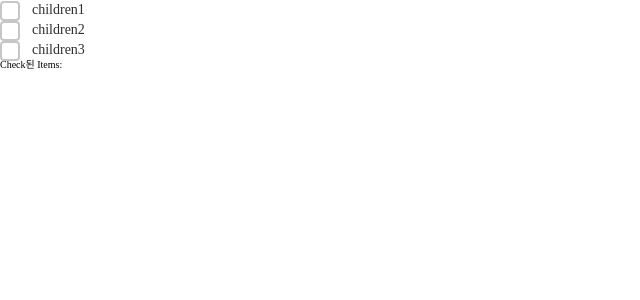
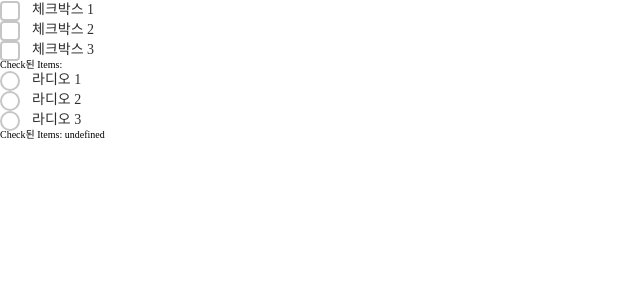
Before and after one commit to Sudal1/React-Common-UI, a React (Create React App) app: page / in a window 1280 px wide. Shown: the top 300 px of the page, without its empty margins (0-640 px from the left). Built offline with nearby package versions, Linux system fonts and the light colour scheme.

Commit message:
Test components

```diff
--- a/src/App.tsx
+++ b/src/App.tsx
@@ -1,9 +1,9 @@
 import { useState } from 'react'
-import Global from './css/reset'
 import './App.css'
-
-import { type Item } from 'stories/inputs/CheckboxGroup'
-import CheckboxGroup from 'stories/inputs/CheckboxGroup'
+import CheckboxGroup2 from 'stories/inputs/CheckboxGroup2'
+import Checkbox from 'stories/inputs/Checkbox'
+import Radio from 'stories/inputs/Radio'
+import RadioGroup from 'stories/inputs/RadioGroup'
 
 function App() {
   const items = [
@@ -24,17 +24,24 @@ function App() {
     },
   ]
 
-  const [selectedItems, setSelectedItems] = useState<Item[]>([])
+  const [selectedItems, setSelectedItems] = useState<(string | number)[]>([])
+  const [selectedItems2, setSelectedItems2] = useState<string | number>()
 
   return (
     <>
-      <Global />
-      <CheckboxGroup
-        items={items}
-        selectedItems={selectedItems}
-        onChange={setSelectedItems}
-      />
-      <p>{`Check된 Items: ${selectedItems.map(({ value }) => value).join(' ')}`}</p>
+      <CheckboxGroup2 selectedValues={selectedItems} onChange={setSelectedItems}>
+        <Checkbox value="checkbox1">체크박스 1</Checkbox>
+        <Checkbox value="checkbox2">체크박스 2</Checkbox>
+        <Checkbox value="checkbox3">체크박스 3</Checkbox>
+      </CheckboxGroup2>
+      <p>{`Check된 Items: ${selectedItems.join(' ')}`}</p>
+
+      <RadioGroup selectedValue={selectedItems2} onChange={setSelectedItems2}>
+        <Radio value="radio1">라디오 1</Radio>
+        <Radio value="radio2">라디오 2</Radio>
+        <Radio value="radio3">라디오 3</Radio>
+      </RadioGroup>
+      <p>{`Check된 Items: ${selectedItems2}`}</p>
     </>
   )
 }
--- a/src/index.tsx
+++ b/src/index.tsx
@@ -1,13 +1,18 @@
 import React from 'react'
 import ReactDOM from 'react-dom/client'
+import { RecoilRoot } from 'recoil'
 import './index.css'
 import App from './App'
+import Global from './css/reset'
 import reportWebVitals from './reportWebVitals'
 
 const root = ReactDOM.createRoot(document.getElementById('root') as HTMLElement)
 root.render(
   <React.StrictMode>
-    <App />
+    <RecoilRoot>
+      <Global />
+      <App />
+    </RecoilRoot>
   </React.StrictMode>
 )
 
--- a/src/states/bottomSheet.ts
+++ b/src/states/bottomSheet.ts
@@ -1,4 +1,4 @@
-import React from 'react'
+import { useCallback } from 'react'
 import { atom, useRecoilValue, useSetRecoilState } from 'recoil'
 
 interface BottomSheetItem {
@@ -26,12 +26,12 @@ export const useBottomSheetState = () => {
 export const useBottomSheetActions = () => {
   const setState = useSetRecoilState(bottomSheetState)
 
-  const open = React.useCallback(
+  const open = useCallback(
     (items: BottomSheetItem[]) => setState({ visible: true, items }),
     [setState]
   )
 
-  const close = React.useCallback(
+  const close = useCallback(
     () =>
       setState((prev) => {
         return { ...prev, visible: false }
```
